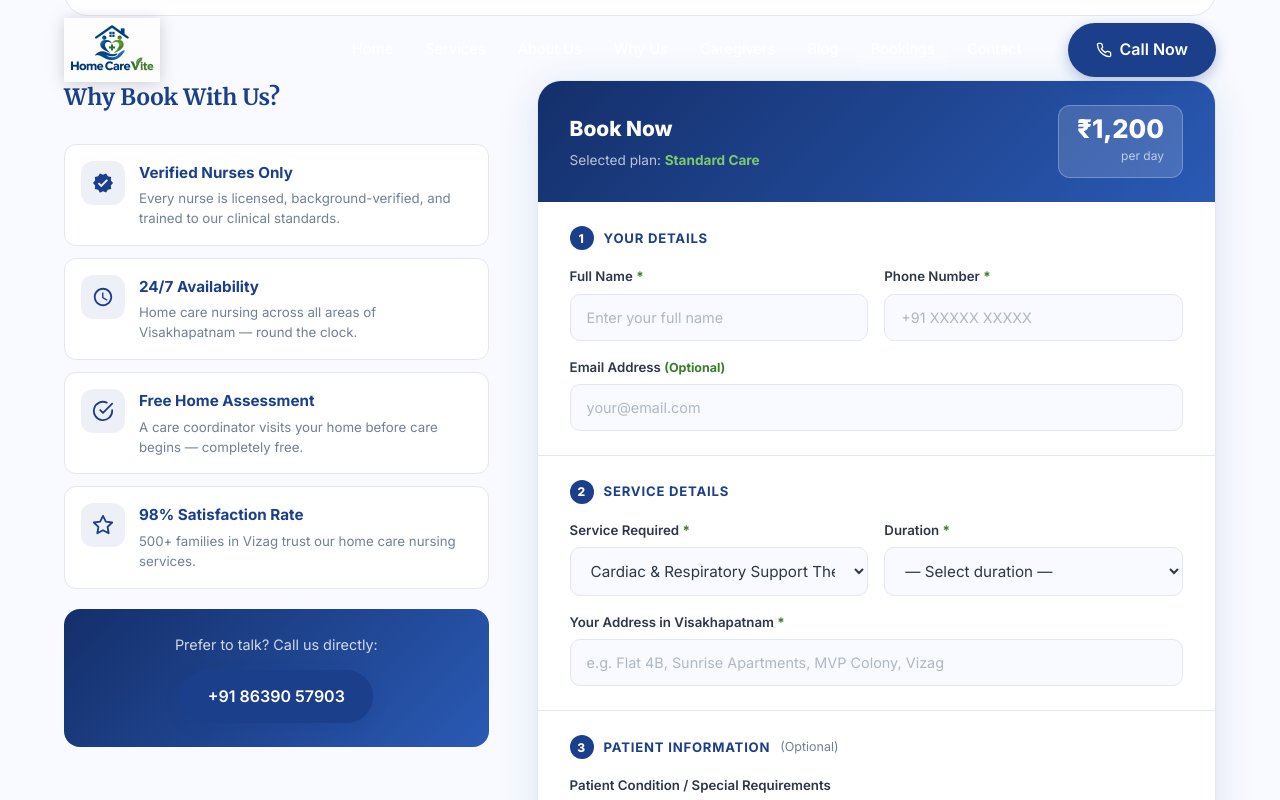
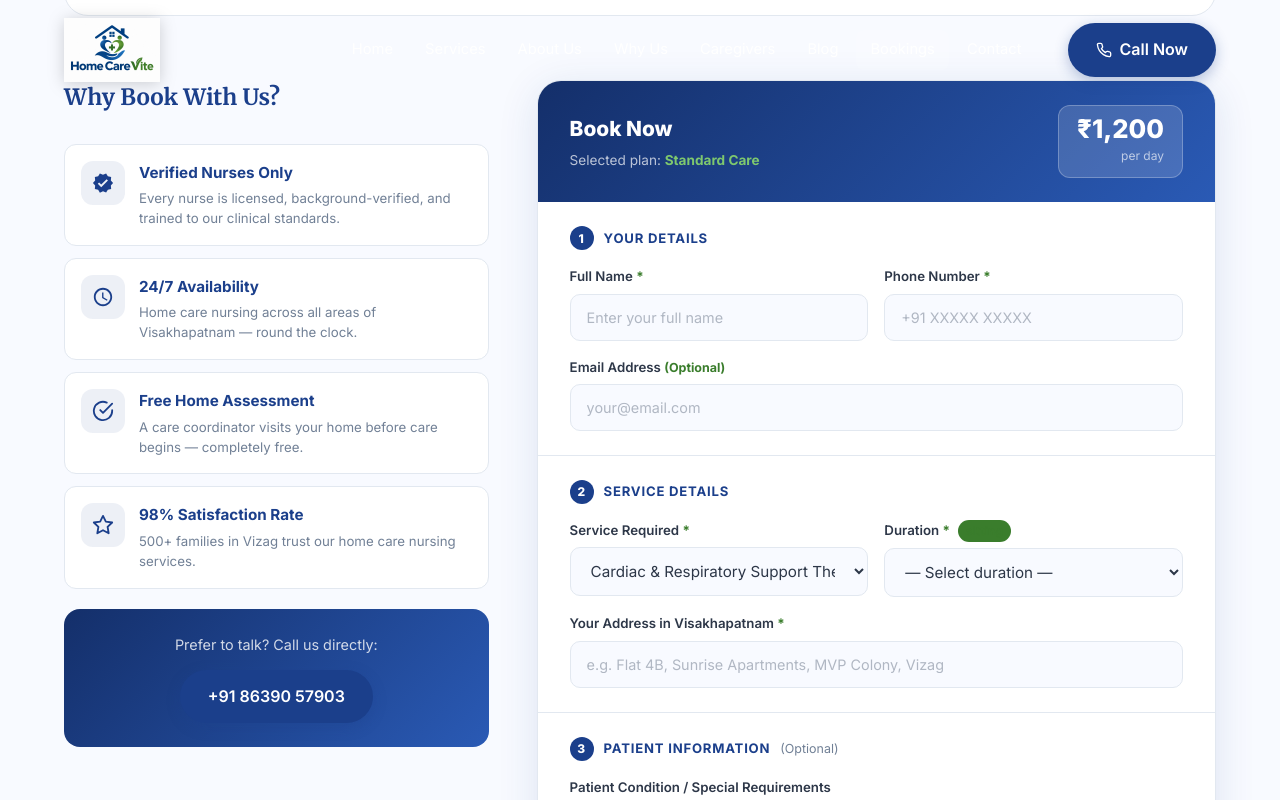
Before and after one commit to Snapbrio321/Homecarevite, a React (Vite) app: page /bookings in a window 1280 px wide. Both pictures are taken after a click on the button 1047 px from the left and 1387 px from the top of the page. Shown: the part 1584-2384 px from the top of the page. Built offline with nearby package versions, Linux system fonts and the light colour scheme.

Commit message:
Smart duration dropdown - changes based on selected service type

```diff
--- a/src/components/Bookings.css
+++ b/src/components/Bookings.css
@@ -672,3 +672,18 @@
     gap: 8px;
   }
 }
+
+/* Duration hint */
+.duration-hint {
+  display: inline-block;
+  margin-left: 8px;
+  font-size: 0.72rem;
+  font-weight: 600;
+  color: var(--white);
+  background: var(--green);
+  padding: 2px 8px;
+  border-radius: 100px;
+  text-transform: lowercase;
+  letter-spacing: 0.02em;
+  vertical-align: middle;
+}
--- a/src/components/Bookings.jsx
+++ b/src/components/Bookings.jsx
@@ -93,6 +93,44 @@ const services = [
 
 const durations = ['1 Day', '3 Days', '1 Week', '2 Weeks', '1 Month', 'Ongoing']
 
+// Smart durations based on service type
+const getDurations = (serviceName) => {
+  if (!serviceName) return ['— Select a service first —']
+
+  // Per sitting services
+  if ([
+    'Full Body Massage Therapy',
+    'Reflexology Therapy (Paralysis)',
+    'Foot Reflexology & Massage',
+    'Cardiac & Respiratory Support Therapy',
+  ].includes(serviceName)) {
+    return ['1 Sitting', '2 Sittings', '3 Sittings', '5 Sittings', '10 Sittings', 'Weekly Package', 'Monthly Package']
+  }
+
+  // Per night services
+  if (serviceName === 'Night-Time Patient Attendant') {
+    return ['1 Night', '2 Nights', '3 Nights', '1 Week (7 nights)', '2 Weeks', '1 Month', 'Ongoing']
+  }
+
+  // Per infusion services
+  if (serviceName === 'Home IV Infusion Service') {
+    return ['1 Infusion', '2 Infusions', '3 Infusions', '5 Infusions', '10 Infusions', 'As Prescribed']
+  }
+
+  // Per visit services
+  if (serviceName === 'Wound Care') {
+    return ['1 Visit', '2 Visits', '3 Visits', '5 Visits', '10 Visits', '1 Week (daily)', '2 Weeks', '1 Month']
+  }
+
+  // Per session services
+  if (serviceName === 'Physiotherapy') {
+    return ['1 Session', '3 Sessions', '5 Sessions', '10 Sessions', '1 Week (daily)', '2 Weeks', '1 Month']
+  }
+
+  // Default per day nursing services
+  return ['1 Day', '3 Days', '1 Week', '2 Weeks', '1 Month', 'Ongoing']
+}
+
 export default function Bookings() {
   const [selectedPlan, setSelectedPlan] = useState('Standard Care')
   const [form, setForm] = useState({
@@ -103,7 +141,15 @@ export default function Bookings() {
   const [loading, setLoading] = useState(false)
   const [error, setError] = useState('')
 
-  const handleChange = (e) => setForm({ ...form, [e.target.name]: e.target.value })
+  const handleChange = (e) => {
+    const { name, value } = e.target
+    // Reset duration when service changes
+    if (name === 'service') {
+      setForm(prev => ({ ...prev, service: value, duration: '' }))
+    } else {
+      setForm(prev => ({ ...prev, [name]: value }))
+    }
+  }
 
   const handleSubmit = async (e) => {
     e.preventDefault()
@@ -211,7 +257,7 @@ export default function Bookings() {
                 key={s.name}
                 className="charge-card charge-card--btn"
                 onClick={() => {
-                  setForm(prev => ({ ...prev, service: s.name }))
+                  setForm(prev => ({ ...prev, service: s.name, duration: '' }))
                   const el = document.getElementById('caregiver-apply')
                   if (el) el.scrollIntoView({ behavior: 'smooth', block: 'start' })
                 }}
@@ -351,11 +397,19 @@ export default function Bookings() {
                       </select>
                     </div>
                     <div className="form-group">
-                      <label htmlFor="b-duration">Duration <span>*</span></label>
+                      <label htmlFor="b-duration">Duration <span>*</span>
+                        {form.service && (
+                          <span className="duration-hint">
+                            {services.find(s => s.name === form.service)?.per?.replace('/', '') || 'day'}
+                          </span>
+                        )}
+                      </label>
                       <select id="b-duration" name="duration"
                         value={form.duration} onChange={handleChange} required>
                         <option value="">— Select duration —</option>
-                        {durations.map((d) => <option key={d}>{d}</option>)}
+                        {getDurations(form.service).map((d) => (
+                          <option key={d} value={d}>{d}</option>
+                        ))}
                       </select>
                     </div>
                   </div>
```
